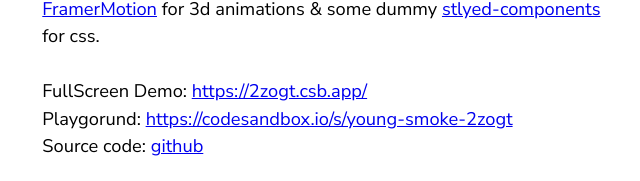
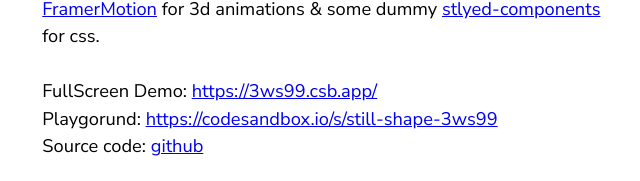
Before and after one commit to GiuB/demo-react-animated-checkbox, a React (Create React App) app: page / in a window 1280 px wide. Shown: the part 616-797 px from the top of the page, without its empty margins (312-952 px from the left). Built offline with nearby package versions, Linux system fonts and the light colour scheme.

Commit message:
update demo links

```diff
--- a/src/components/Credits/Credits.js
+++ b/src/components/Credits/Credits.js
@@ -28,11 +28,11 @@
       </p>
       <p>
         FullScreen Demo:{' '}
-        <a href="https://2zogt.csb.app/">https://2zogt.csb.app/</a>
+        <a href="https://3ws99.csb.app/">https://3ws99.csb.app/</a>
         <br />
         Playgorund:{' '}
-        <a href="https://codesandbox.io/s/young-smoke-2zogt">
-          https://codesandbox.io/s/young-smoke-2zogt
+        <a href="https://codesandbox.io/s/still-shape-3ws99">
+          https://codesandbox.io/s/still-shape-3ws99
         </a>
         <br />
         Source code:{' '}
```
Also changed, not shown: 1 other file (tests, documents, lock files or other folders).
